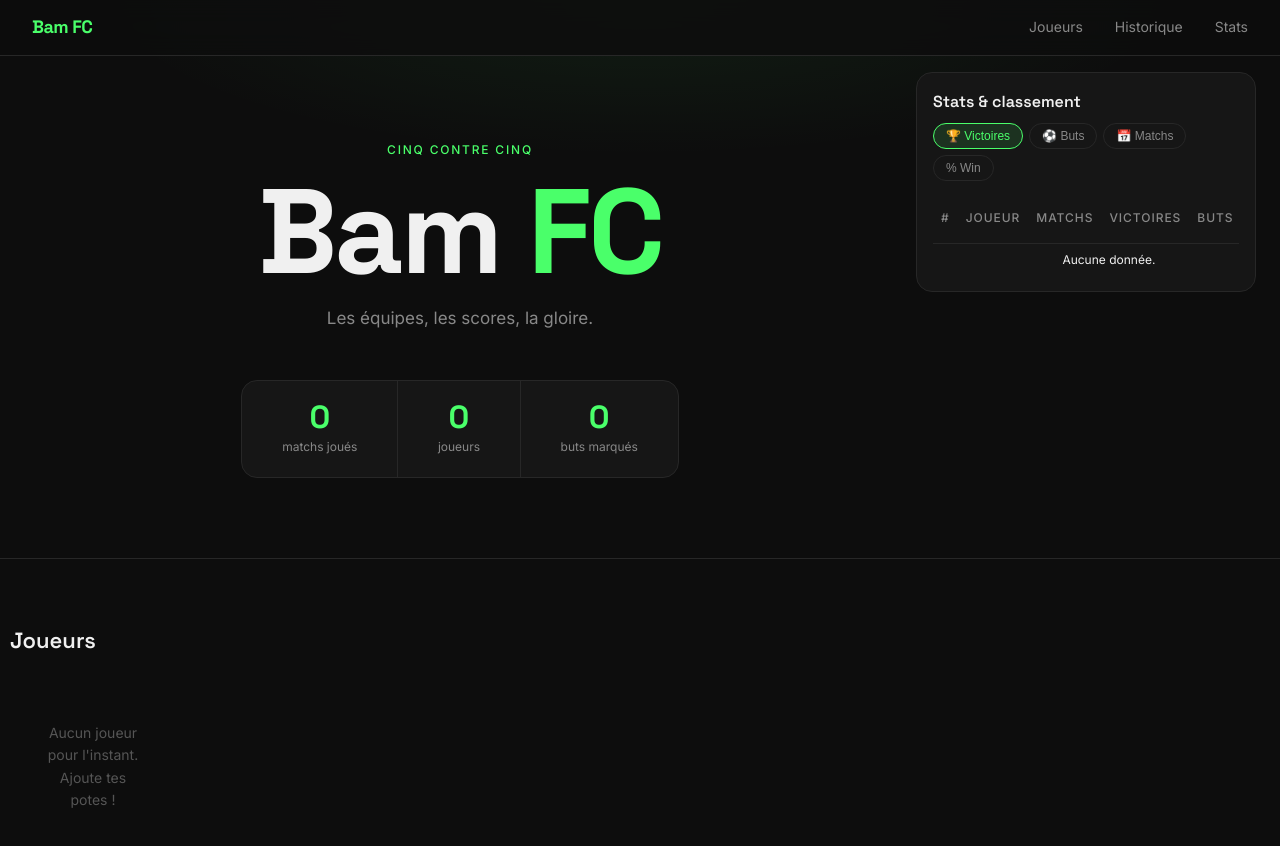
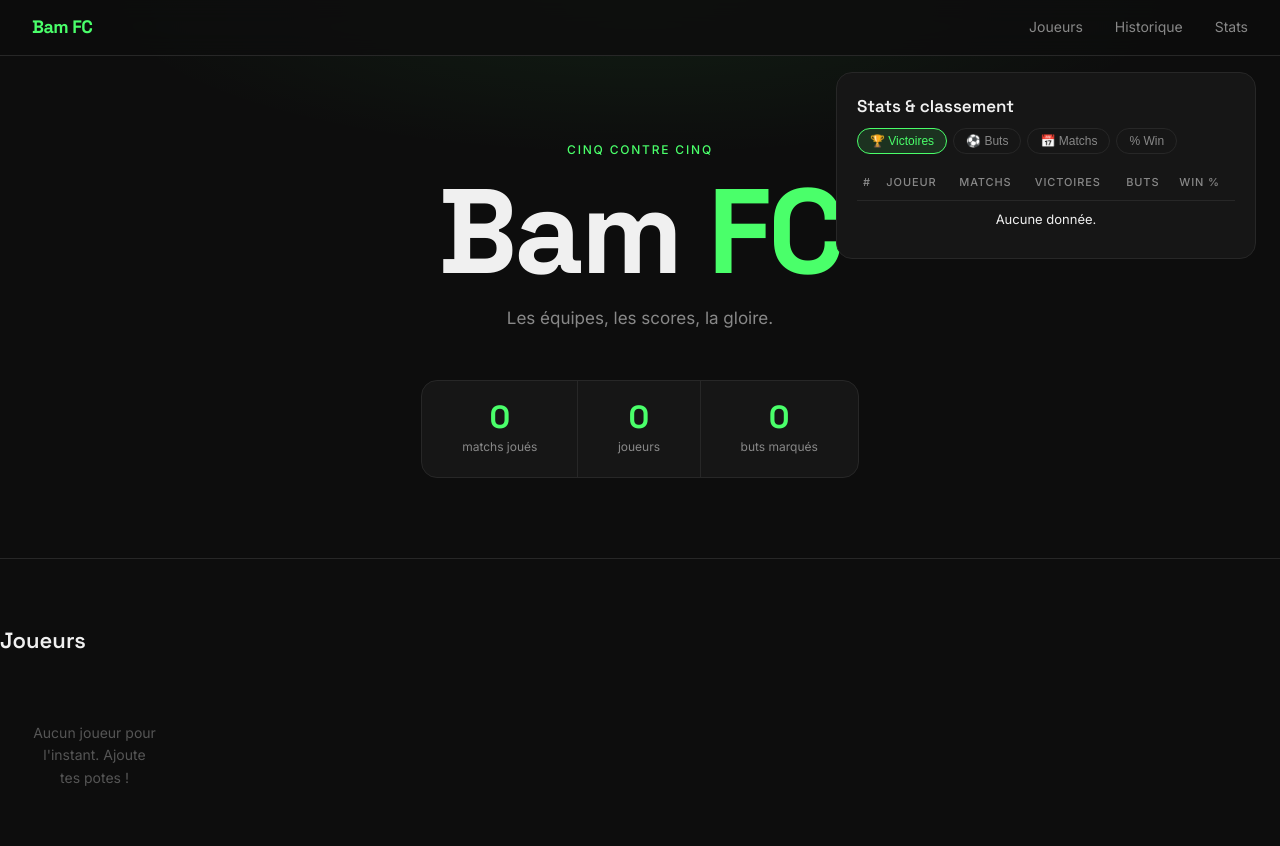
Before and after one commit to ibabdoullaev-coder/BamFC, a website: page index.html in a window 1280 px wide. Shown: the top 846 px of the page. Drawn offline with nearby package versions, Linux system fonts and the light colour scheme; no server answers.

Commit message:
feat: classement plus grand + section match plus visible

```diff
--- a/style.css
+++ b/style.css
@@ -523,20 +523,26 @@ td.empty-state { padding: 2rem; }
 
 /* MAIN LAYOUT WITH STICKY STATS */
 @media (min-width: 1100px) {
-  .hero { padding-right: calc(360px + 2rem); }
-  .section { padding-right: calc(360px + 2rem); max-width: none; padding-left: calc((100vw - 900px - 360px) / 2); }
+  .hero, .section { padding-right: calc(440px + 3rem); max-width: none; padding-left: calc((100vw - 900px - 440px) / 2); }
+  .hero { padding-left: 0; padding-right: 0; }
   #stats {
     position: fixed; right: 24px; top: 72px;
-    width: 340px; max-height: calc(100vh - 96px);
-    padding: 1rem !important; margin: 0 !important;
+    width: 420px; max-height: calc(100vh - 96px);
+    padding: 1.25rem !important; margin: 0 !important;
     background: var(--bg-card); border: 0.5px solid var(--border);
     border-radius: var(--radius-lg);
     overflow-y: auto;
     z-index: 30;
   }
   #stats .section-header { margin-bottom: 0.75rem; flex-wrap: wrap; gap: 8px; }
-  #stats .section-title { font-size: 16px; }
-  #stats .stats-table th, #stats .stats-table td { padding: 6px 8px; font-size: 12px; }
-  #stats .stat-avatar { width: 20px; height: 20px; font-size: 9px; margin-right: 4px; }
-  #stats .win-bar-bg { max-width: 40px; }
+  #stats .section-title { font-size: 17px; }
+  #stats .stats-table th { padding: 8px 6px; font-size: 11px; }
+  #stats .stats-table td { padding: 8px 6px; font-size: 13px; }
+  #stats .stat-avatar { width: 22px; height: 22px; font-size: 10px; margin-right: 6px; }
+  #stats .win-bar-bg { max-width: 50px; }
+  /* Section match: horizontal large */
+  #match .match-config { justify-content: flex-start; gap: 1.5rem; padding: 1.5rem; background: var(--bg-card); border-radius: var(--radius-lg); border: 0.5px solid var(--border); }
+  #match .match-config .pill { font-size: 14px; padding: 8px 18px; }
+  #match .match-config .btn-primary { padding: 12px 28px; font-size: 15px; }
+  #match .section-title { font-size: 24px; }
 }
```
